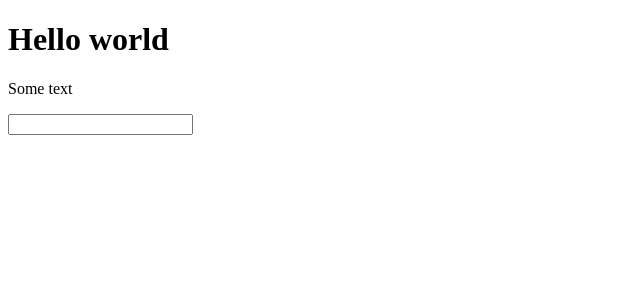
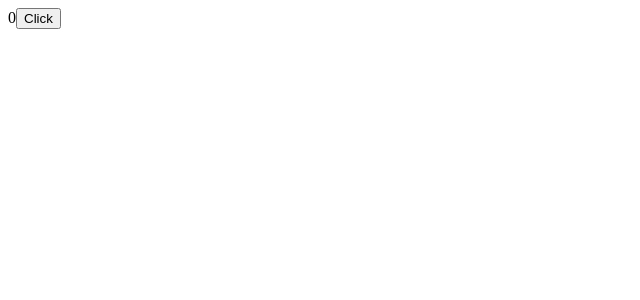
Before and after one commit to testovaask5/first-react, a React (Create React App) app: page / in a window 1280 px wide. Shown: the top 300 px of the page, without its empty margins (0-640 px from the left). Built offline with nearby package versions, Linux system fonts and the light colour scheme.

Commit message:
Class component

```diff
--- a/src/App.js
+++ b/src/App.js
@@ -1,10 +1,97 @@
-// react component
-function Elem () {
-  return <div className="header">
-    <h1>Hello world</h1>
-    <p>Some text</p>
-    <input type="text" />
-  </div>
+import React from 'react'
+
+export default class App extends React.Component {
+  constructor(props) {
+    super(props)
+    this.state = {
+      counter: 0
+    }
+  }
+
+  render() {
+    return (
+      <div>
+        {/* {this.props.name} */}
+        {this.state.counter}
+        <button onClick={() => {
+          this.setState({counter: this.state.counter + 1})
+        }}>Click</button>
+      </div>
+    )
+  }
 }
 
-export default Elem
+
+// class TestClass {
+//   constructor(mes1, mes2) {
+
+//   }
+
+//   method1 () {
+//     console.log('method1')
+//   }
+// }
+
+// class ChildClass extends TestClass {
+//   constructor(mes1, mes2) {
+//     super();
+//     this.mes1 = mes1
+//     this.mes2 = mes2
+//   }
+
+//   method2 () {
+//     console.log(this.mes1 + ' ' + this.mes2)
+//   }
+// }
+// class ChildClass2 extends ChildClass {
+//   constructor(mes1, mes2) {
+//     super();
+//     this.mes1 = mes1
+//     this.mes2 = mes2
+//   }
+
+//   method2 () {
+//     console.log(this.mes1 + ' ' + this.mes2)
+//   }
+// }
+
+// const testObj = new TestClass()
+// testObj.method1()
+// const childObj = new ChildClass('Hello', 'World')
+// childObj.method1()
+
+// function ChildClass2 (mes1, mes2) {
+//   this.mes1 = mes1
+//   this.mes2 = mes2
+// }
+// ChildClass2.prototype.method1 = function () {
+//   console.log(this.mes1 + ' ' + this.mes2)
+// }
+
+// ChildClass2.__proto__ = ChildClass.prototype
+
+// const childObj2 = new ChildClass2('Hello', 'World')
+
+
+
+
+
+
+// import { useState } from "react";
+
+// export default function App(props) {
+//   const [counter, setCounter] = useState(0);
+
+//   console.log('Render')
+
+//   function click() {
+//     setCounter(counter + 1)
+//   }
+
+//   return (
+//     <div>
+//       {counter}
+//       <button onClick={click}>Click</button>
+//     </div>
+//   )
+// }
--- a/src/index.js
+++ b/src/index.js
@@ -1,8 +1,8 @@
 import React from 'react';
 import ReactDOM from 'react-dom';
-import Elem from "./App";
+import App from "./App";
 
 ReactDOM.render(
-  <Elem />,
+  <App />,
   document.getElementById('root')
 );
```
